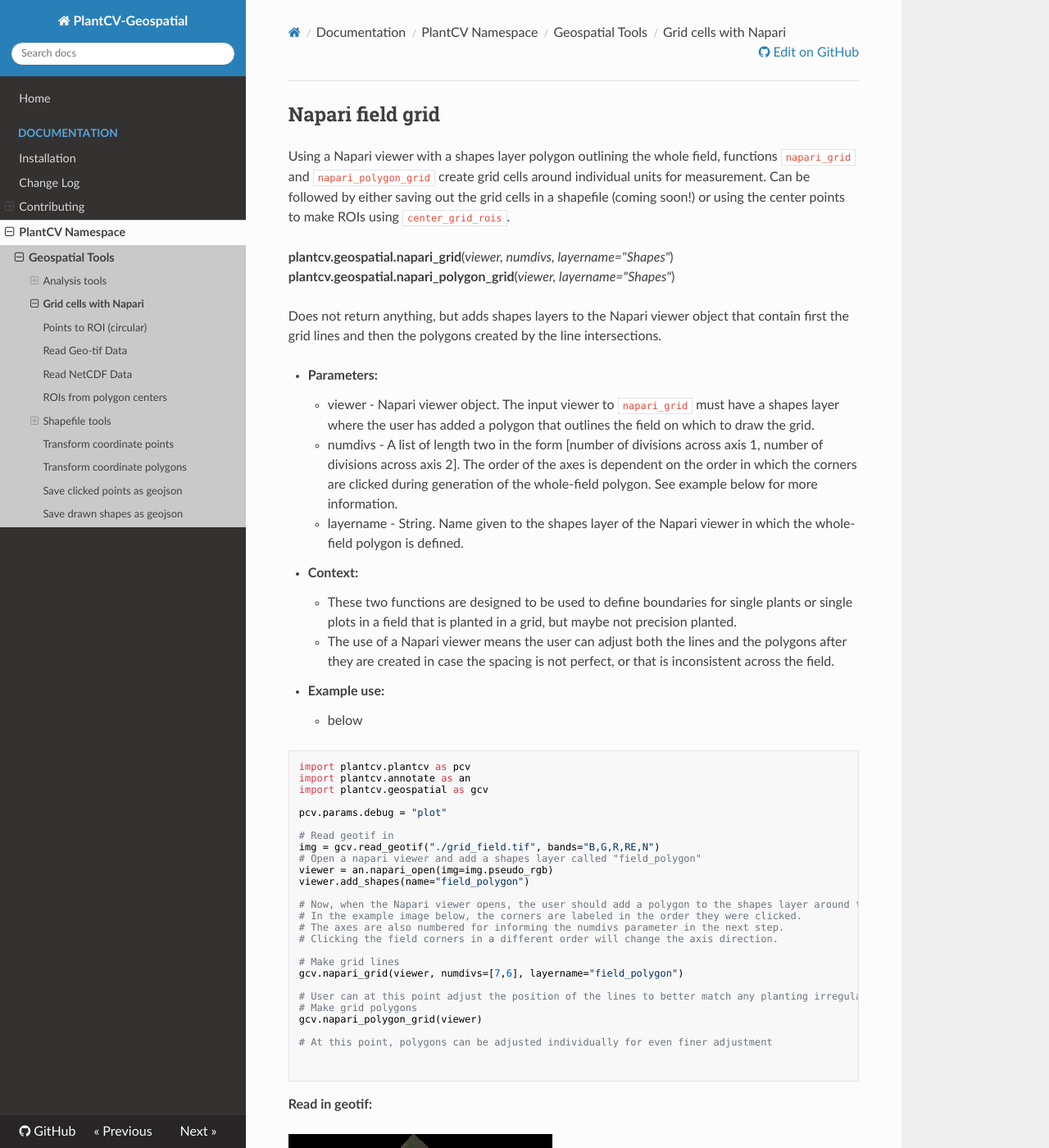
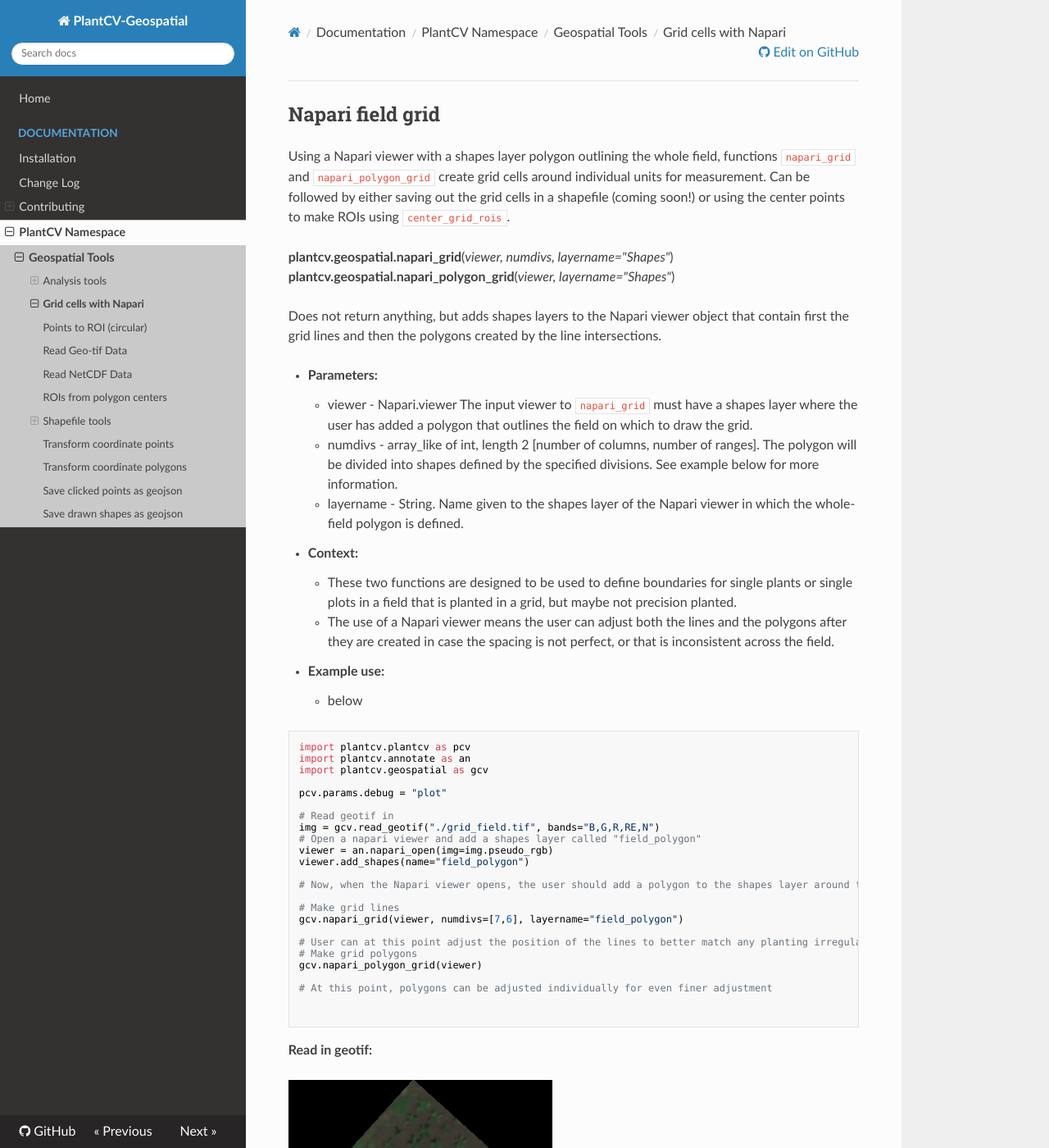
Before and after one commit to danforthcenter/plantcv-geospatial, an MkDocs documentation site: the page built from docs/napari_field_grid.md, in a window 1280 px wide and 1400 px high. Shown: the whole window at 82% size. Built offline with MkDocs 1.6.1, drawn with Linux system fonts in a browser that asks for light colours; nearby versions of some CDN libraries.

Commit message:
docs update about polygons
Updated docs to recommend using the polygon tools in Napari to create grid shapes rather than points.

```diff
--- a/docs/napari_field_grid.md
+++ b/docs/napari_field_grid.md
@@ -8,8 +8,8 @@
 Does not return anything, but adds shapes layers to the Napari viewer object that contain first the grid lines and then the polygons created by the line intersections.
 
 - **Parameters:**
-    - viewer - Napari viewer object. The input viewer to `napari_grid` must have a shapes layer where the user has added a  polygon that outlines the field on which to draw the grid.
-    - numdivs - A list of length two in the form [number of divisions across axis 1, number of divisions across axis 2]. The order of the axes is dependent on the order in which the corners are clicked during generation of the whole-field polygon. See example below for more information.
+    - viewer - Napari.viewer The input viewer to `napari_grid` must have a shapes layer where the user has added a  polygon that outlines the field on which to draw the grid.
+    - numdivs - array_like of int, length 2 [number of columns, number of ranges]. The polygon will be divided into shapes defined by the specified divisions. See example below for more information.
     - layername - String. Name given to the shapes layer of the Napari viewer in which the whole-field polygon is defined.
 
 - **Context:**
@@ -32,10 +32,7 @@
 viewer = an.napari_open(img=img.pseudo_rgb)
 viewer.add_shapes(name="field_polygon")
 
-# Now, when the Napari viewer opens, the user should add a polygon to the shapes layer around the field.
-# In the example image below, the corners are labeled in the order they were clicked.
-# The axes are also numbered for informing the numdivs parameter in the next step.
-# Clicking the field corners in a different order will change the axis direction.
+# Now, when the Napari viewer opens, the user should add a polygon to the shapes layer around the field using the polygon options.
 
 # Make grid lines
 gcv.napari_grid(viewer, numdivs=[7,6], layername="field_polygon")
```
